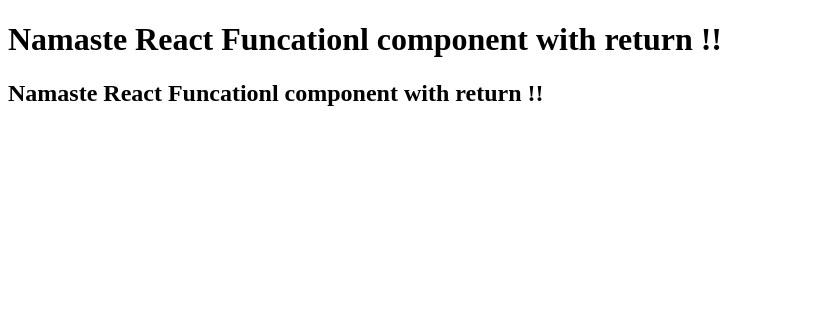
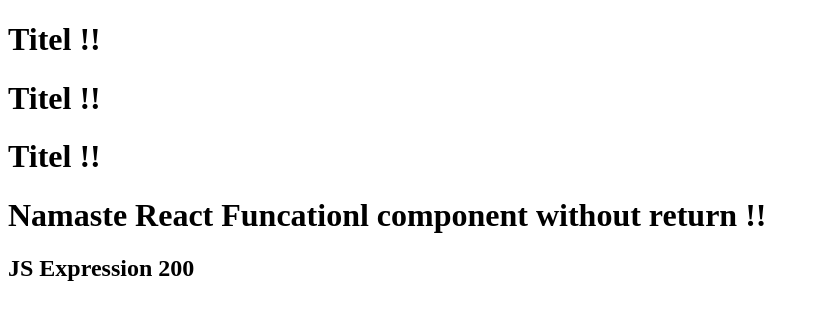
Before and after one commit to dnringe/PracticeReactApp25-Oct-2025, a React (Vite) app: page / in a window 1280 px wide. Shown: the top 320 px of the page, without its empty margins (0-819 px from the left). Built offline with nearby package versions, Linux system fonts and the light colour scheme.

Commit message:
Types of calling of component

```diff
--- a/App.js
+++ b/App.js
@@ -15,22 +15,28 @@
 };
 
 //React functional component
-const HeadingCoponent1 = () => {
+const Title = () => {
   return (
-    <>
-      <h1 className="head">
-        Namaste React Funcationl component with return !!
-      </h1>
-      <h2 className="head">
-        Namaste React Funcationl component with return !!
-      </h2>
-    </>
+    <div>
+      <h1 className="head">Titel !!</h1>
+    </div>
   );
 };
 
-const HeadingCoponent2 = () => (
-  <h1 className="head">Namaste React Funcationl component without return !!</h1>
+const number = 100;
+
+/* component inside component is called component composition */
+const HeadingCoponent = () => (
+  <div className="container">
+    <Title />
+    <Title></Title>
+    {Title()}
+    <h1 className="head">
+      Namaste React Funcationl component without return !!
+    </h1>
+    <h2>JS Expression {2 * number}</h2>
+  </div>
 );
 
 const root = ReactDOM.createRoot(document.getElementById("root"));
-root.render(<HeadingCoponent1 />);
+root.render(<HeadingCoponent />);
```
